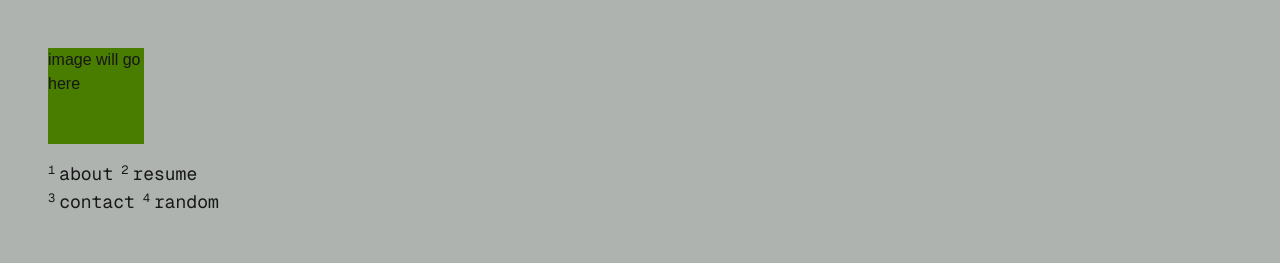
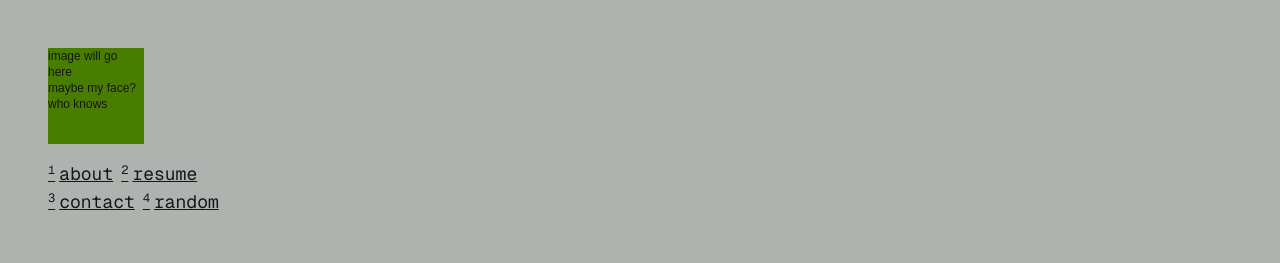
Before and after one commit to yammik/yammik.github.io, a Next.js app: page / in a window 1280 px wide. Shown: the top 263 px of the page. Built offline with nearby package versions, Linux system fonts and the light colour scheme.

Commit message:
style stuff

```diff
--- a/src/app/globals.css
+++ b/src/app/globals.css
@@ -33,8 +33,11 @@ body {
   }
 }
 
+a {
+  text-decoration: underline;
+}
+
 a:hover {
-  font-size: 5rem;
   font-weight: bold;
   text-transform: uppercase;
   color: #fff;
--- a/src/app/header.tsx
+++ b/src/app/header.tsx
@@ -13,10 +13,12 @@ export default function Header() {
 
   return (
     <header className="p-12 sticky">
-      <div className="w-[6rem] h-[6rem] bg-lime-700 mb-4 hover:bg-sky-700">
+      <div className="w-[6rem] h-[6rem] bg-lime-700 mb-4 text-xs">
         image will go here
+        <p>maybe my face?</p>
+        <p>who knows</p>
       </div>
-      <nav className="hover:bg-sky-700">
+      <nav>
         <ul className="flex flex-wrap w-[12rem] gap gap-x-2 text-lg font-mono">
           <li className={liStyle("#about")}>
             <a href="/#about">
@@ -25,7 +27,7 @@ export default function Header() {
             </a>
           </li>
           <li className={liStyle("#resume")}>
-            <a href="/#resume" className="hover:bg-sky-700">
+            <a href="/#resume">
               <sup className={`text-xs mr-1 ${liStyle("#resume")}`}>2</sup>
               resume
             </a>
--- a/src/app/page.tsx
+++ b/src/app/page.tsx
@@ -7,7 +7,7 @@ import Image from "next/image";
 export default function Home() {
   return (
     <main className="w-2/3 p-12 pt-0 flex justify-between">
-      <div className="h-[calc(100dvh-20rem)] leading-8 gap-y-20 overflow-scroll no-scrollbar z-1 scroll-smooth">
+      <div className="grid h-[calc(100dvh-20rem)] leading-8 gap-y-32 overflow-scroll no-scrollbar z-1 scroll-smooth">
         <div id="about" className="h-[calc(100dvh-20rem)]">
           <div className="pb-[4rem]">
             <h1 className="text-3xl font-black">
```
